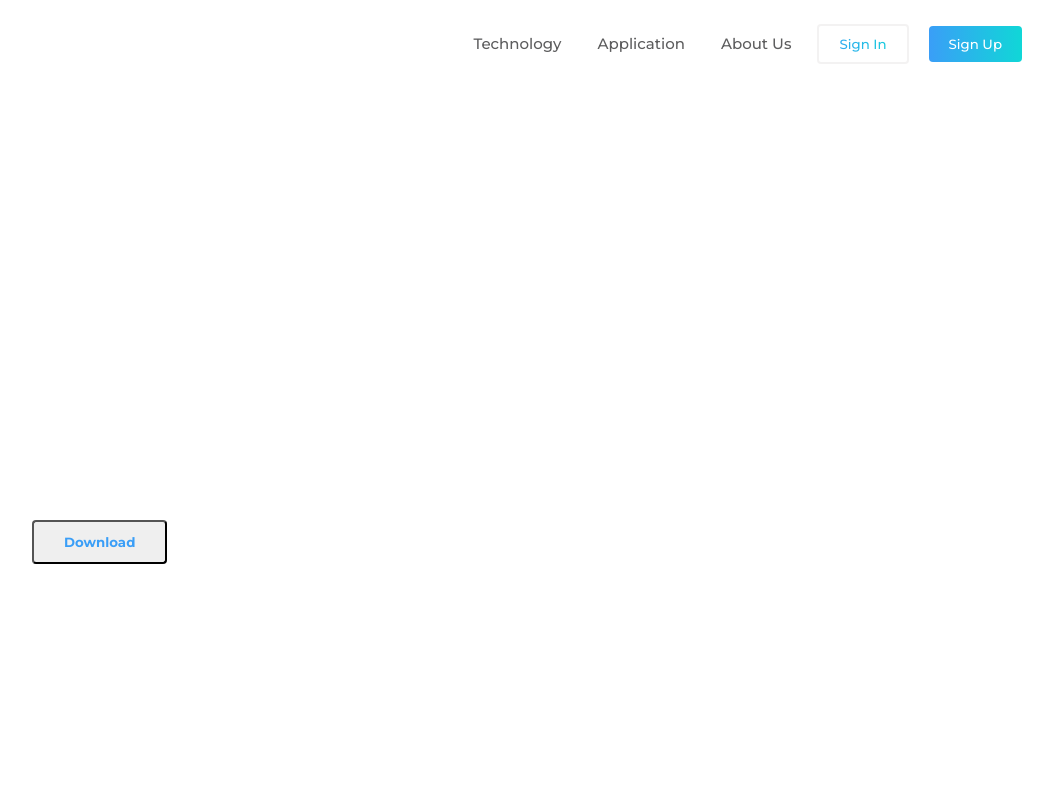
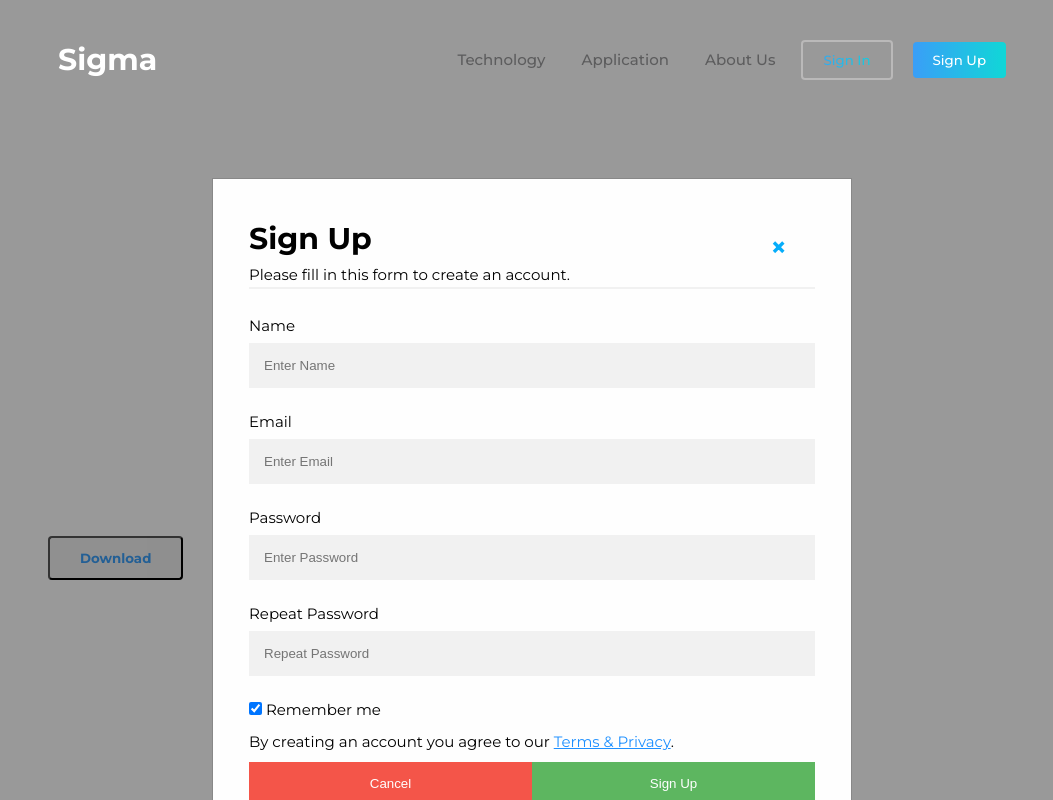
Before and after one commit to arinabarnett/ServicedevProject, a website: page index.html in a window 1280 px wide. Both pictures are taken after a click on the button "Sign Up". Shown: the top 800 px of the page, without its empty margins (108-1161 px from the left). Drawn offline with Linux system fonts and the light colour scheme.

Commit message:
added modal sign up form with js validation

```diff
--- a/index.html
+++ b/index.html
@@ -34,6 +34,41 @@
       </div>
 </header>
 
+<!-- sign up form -->
+
+<div id="id01" class="modal">
+  <span class="close">&times;</span>
+  <div id="error"></div>
+  <form action="/" method="GET" class="modal-content" id="form">
+    <div class="container">
+      <h1>Sign Up</h1>
+      <p>Please fill in this form to create an account.</p>
+      <hr>
+      <label for="name">Name</label>
+      <input type="text" placeholder="Enter Name" name="name" required>
+
+      <label for="email">Email</label>
+      <input type="email" placeholder="Enter Email" id="email" name="email" required>
+
+      <label for="psw">Password</label>
+      <input type="password" placeholder="Enter Password"id="psw" name="psw" required>
+
+      <label for="psw-repeat">Repeat Password</label>
+      <input type="password" placeholder="Repeat Password" id="psw-repeat" name="psw-repeat" required>
+
+      <label>
+        <input type="checkbox" checked="checked" name="remember" style="margin-bottom:15px"> Remember me</label>
+
+      <p>By creating an account you agree to our <a href="#" style="color:dodgerblue">Terms & Privacy</a>.</p>
+
+      <div class="clearfix">
+        <button type="button" onclick="document.getElementById('id01').style.display='none'" class="cancelbtn">Cancel</button>
+        <button type="submit" class="signupbtn">Sign Up</button>
+      <a href="sign_in.html" class="sign-in-link" style="color:dodgerblue">Already have an account? Sign in</a>
+      </div>
+    </div>
+  </form>
+</div>
 
 <!-- intro -->
 <main>
@@ -48,15 +83,6 @@
   </div>
 </main>
 
-<!-- modal sign up form
-<div id="myModal" class="modal">
-    <div class="modal-content">
-      <span class="close">&times;</span>
-      <p>Some text in the modal...</p>
-
-    </div>
-</div>
--->
 
 <!-- features -->
 <div class="features">
--- /dev/null
+++ b/modal.js
@@ -0,0 +1,25 @@
+
+// Get the modal
+var modal = document.getElementById("id01");
+
+// Get the button that opens the modal
+var btn = document.getElementById("sign_up");
+
+// Get the <span> element that closes the modal
+var span = document.getElementsByClassName("close")[0];
+
+// When the user clicks the button, open the modal
+btn.onclick = function() {
+  modal.style.display = "block";
+}
+
+span.onclick = function() {
+  modal.style.display = "none";
+}
+
+// When the user clicks anywhere outside of the modal, close it
+window.onclick = function(event) {
+  if (event.target == modal) {
+    modal.style.display = "none";
+  }
+}
--- a/script.js
+++ b/script.js
@@ -1,3 +1,38 @@
+// Sign up form validation
+
+const email = document.getElementById("email");
+const password = document.getElementById("psw");
+const password_repeat =  document.getElementById("psw-repeat");
+const close = document.getElementsByClassName("close");
+
+email.addEventListener("input", function (e) {
+  if (email.validity.typeMismatch) {
+    email.setCustomValidity("Please enter your email in the right format (Example: myname@gmail.com)");
+  } else {
+    email.setCustomValidity("");
+  }
+});
+
+password.addEventListener("input", function (e) {
+if (password.value.length <= 5){
+  password.setCustomValidity("Your password should be at least 6 characters");
+} else {
+  password.setCustomValidity("");
+}
+});
+
+password_repeat.addEventListener("input", function (e) {
+  if (password_repeat.value != password.value){
+    password_repeat.setCustomValidity("Passwords don't match. Please enter the same password in both fields.");
+  } else {
+    password_repeat.setCustomValidity("");
+  }
+  });
+
+
+
+// Burger menu
+
 const navSlide = () => {
   const burger = document.querySelector('.burger');
   const nav = document.querySelector('.nav_links');
--- a/style.css
+++ b/style.css
@@ -211,6 +211,115 @@ body {
   transform: rotate(45deg) translate(-5px,-6px);
 }
 
+/* sign up modal form */
+
+input[type=email], input[type=text], input[type=password] {
+  width: 100%;
+  padding: 15px;
+  margin: 5px 0 22px 0;
+  display: inline-block;
+  border: none;
+  background: #f1f1f1;
+}
+
+input[type=text]:focus, input[type=password]:focus {
+  background-color: #ddd;
+  outline: none;
+}
+
+.signupbtn {
+  background-color: #4CAF50;
+  color: white;
+  padding: 14px 20px;
+  margin: 8px 0;
+  border: none;
+  cursor: pointer;
+  width: 100%;
+  opacity: 0.9;
+}
+
+.cancelbtn {
+  padding: 14px 20px;
+  background-color: #f44336;
+  color: white;
+  padding: 14px 20px;
+  margin: 8px 0;
+  border: none;
+  cursor: pointer;
+  width: 100%;
+  opacity: 0.9;
+}
+
+
+.cancelbtn, .signupbtn {
+  float: left;
+  width: 50%;
+}
+
+.container {
+  padding: 16px;
+}
+
+.modal {
+  display: none;
+  position: fixed;
+  z-index: 1;
+  left: 0;
+  top: 0;
+  width: 100%;
+  height: 100%;
+  overflow: auto;
+  background-color: #474e5d;
+  padding-top: 50px;
+}
+
+.modal-content {
+  background-color: #fefefe;
+  margin: 5% auto 15% auto; /* 5% from the top, 15% from the bottom and centered */
+  border: 1px solid #888;
+  width: 80%; /* Could be more or less, depending on screen size */
+}
+
+.sign-in-link {
+  text-decoration: none;
+
+}
+
+hr {
+  border: 1px solid #f1f1f1;
+  margin-bottom: 25px;
+}
+
+.close {
+  position: relative;
+  right: 385px;
+  top: 175px;
+  font-size: 40px;
+  font-weight: bold;
+  color: #251f1f;
+}
+
+.close:hover,
+.close:focus {
+  color: #f44336;
+  cursor: pointer;
+}
+
+/* Clear floats */
+.clearfix::after {
+  content: "";
+  clear: both;
+  display: table;
+}
+
+/* Change styles for cancel button and signup button on extra small screens */
+@media screen and (max-width: 300px) {
+  .cancelbtn, .signupbtn {
+     width: 100%;
+  }
+}
+
+
 /* intro */
 
 .intro {
@@ -274,17 +383,43 @@ body {
     font-weight: 700;
     z-index: 2
 }
+/* The Modal (background) */
+.modal {
+  display: none;
+  position: fixed;
+  z-index: 1;
+  left: 0;
+  top: 0;
+  width: 100%;
+  height: 100%;
+  overflow: auto;
+  background-color: rgb(0,0,0);
+  background-color: rgba(0,0,0,0.4);
+}
 
-/* .intro_image {
-  position: relative;
-  top: 150px;
-  max-height: 900px;
-  width: 100%;
-  max-width: 600px;
-  margin: 0 auto;
+/* Modal Content/Box */
+.modal-content {
+  background-color: #fefefe;
+  margin: 10% auto;
+  padding: 20px;
+  border: 1px solid #888;
+  width: 50%;
+}
+
+/* The Close Button */
+.close {
+  color: rgb(6, 173, 250);
   float: right;
+  font-size: 28px;
+  font-weight: bold;
+}
 
-} */
+.close:hover,
+.close:focus {
+  color: black;
+  text-decoration: none;
+  cursor: pointer;
+}
 
 /* features */
 
@@ -658,44 +793,7 @@ margin: 100px 0px 0px 0px;
   margin: 0 -25px 0 15px;
 }
 
-/* Modal pop up*/
-.modal {
-  display: none; /* Hidden by default */
-  position: fixed; /* Stay in place */
-  z-index: 1; /* Sit on top */
-  padding-top: 100px; /* Location of the box */
-  left: 0;
-  top: 0;
-  width: 100%; /* Full width */
-  height: 100%; /* Full height */
-  overflow: auto; /* Enable scroll if needed */
-  background-color: rgb(0,0,0); /* Fallback color */
-  background-color: rgba(0,0,0,0.4); /* Black w/ opacity */
-  }
 
-  /* Modal Content */
-  .modal-content {
-  background-color: #fefefe;
-  margin: auto;
-  padding: 20px;
-  border: 1px solid #888;
-  width: 80%;
-  }
-
-  /* The Close Button */
-  .close {
-  color: #aaaaaa;
-  float: right;
-  font-size: 28px;
-  font-weight: bold;
-  }
-
-  .close:hover,
-  .close:focus {
-  color: #000;
-  text-decoration: none;
-  cursor: pointer;
-  }
 
 /* MEDIA QUERIES */
 
@@ -811,9 +909,6 @@ margin: 100px 0px 0px 0px;
   }
   .work_h h4 {
    font-size: 23px;
-   position: absolute;
-   margin: 10px 10px;
-   top: 50%;
   }
   .work_description p {
     font-size: 17px;
```
Also changed, not shown: options.html (added, +23 -0 lines), test.html (added, +55 -0 lines), sign_up.html (added).
